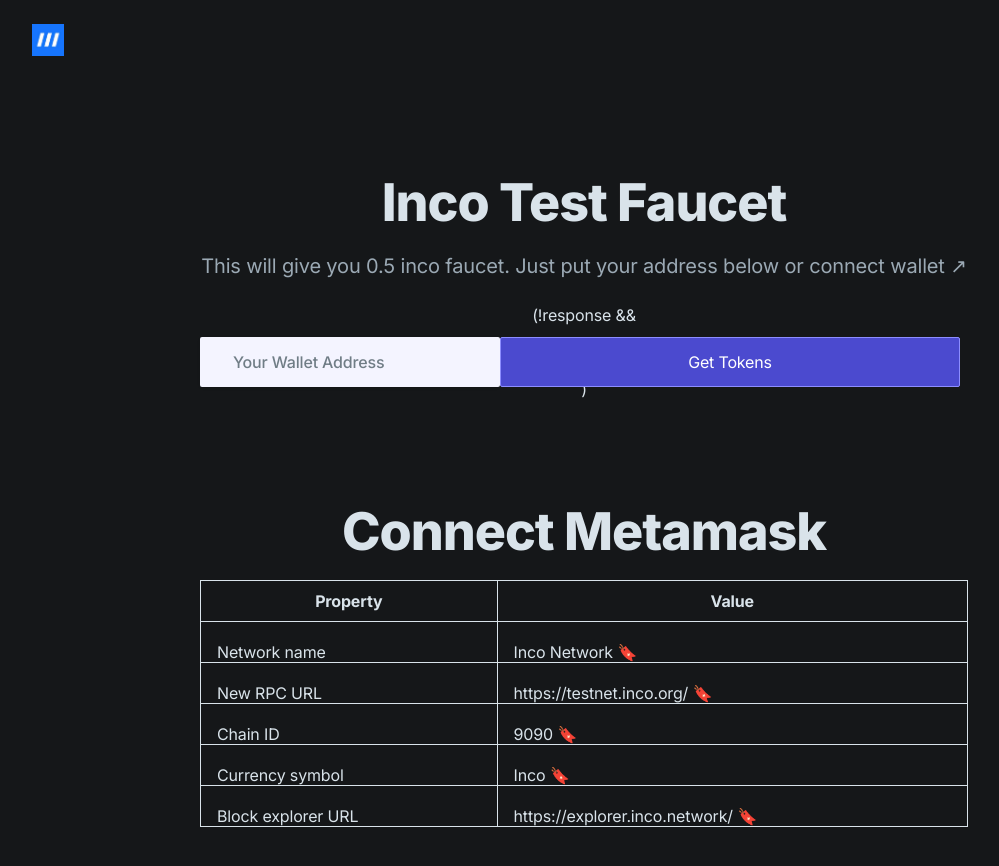
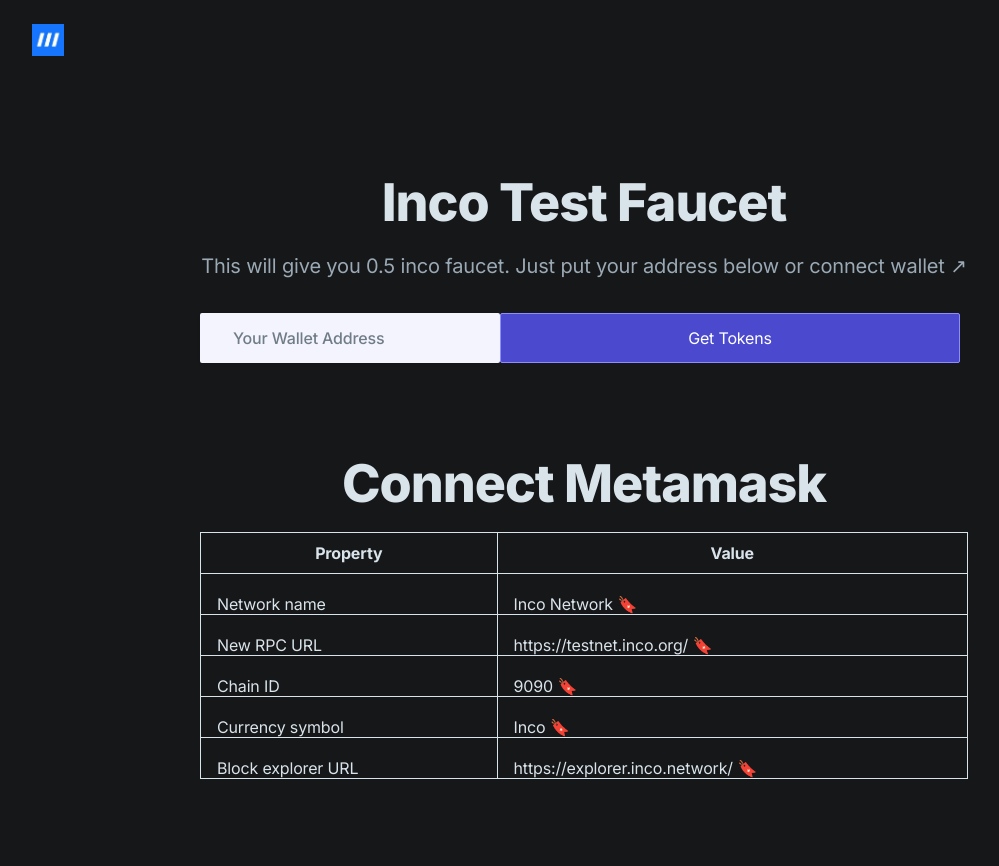
Before and after one commit to DevSwayam/inco_testnet, a Next.js app: page / in a window 1280 px wide. Shown: the top 866 px of the page, without its empty margins (56-1055 px from the left). After the commit the page ends 833 px from the top, so only its background shows below. Built offline with nearby package versions, Linux system fonts and the light colour scheme.

Commit message:
Minor Changes css

```diff
--- a/components/hero.tsx
+++ b/components/hero.tsx
@@ -78,7 +78,7 @@
                 This will give you 0.5 inco faucet. Just put your address below
                 or connect wallet ↗
               </p>
-              (!response &&
+              {!response && (
                 <div
                   className="max-w-xs mx-auto sm:max-w-none sm:flex sm:justify-center"
                   data-aos="fade-up"
@@ -103,7 +103,7 @@
                     </div>
                   </form>
                 </div>
-              )
+              )}
             </div>
 
             <div className="max-w-3xl mx-auto text-center pb-6">
```
Lines whose indentation alone changed are shown as unchanged.
